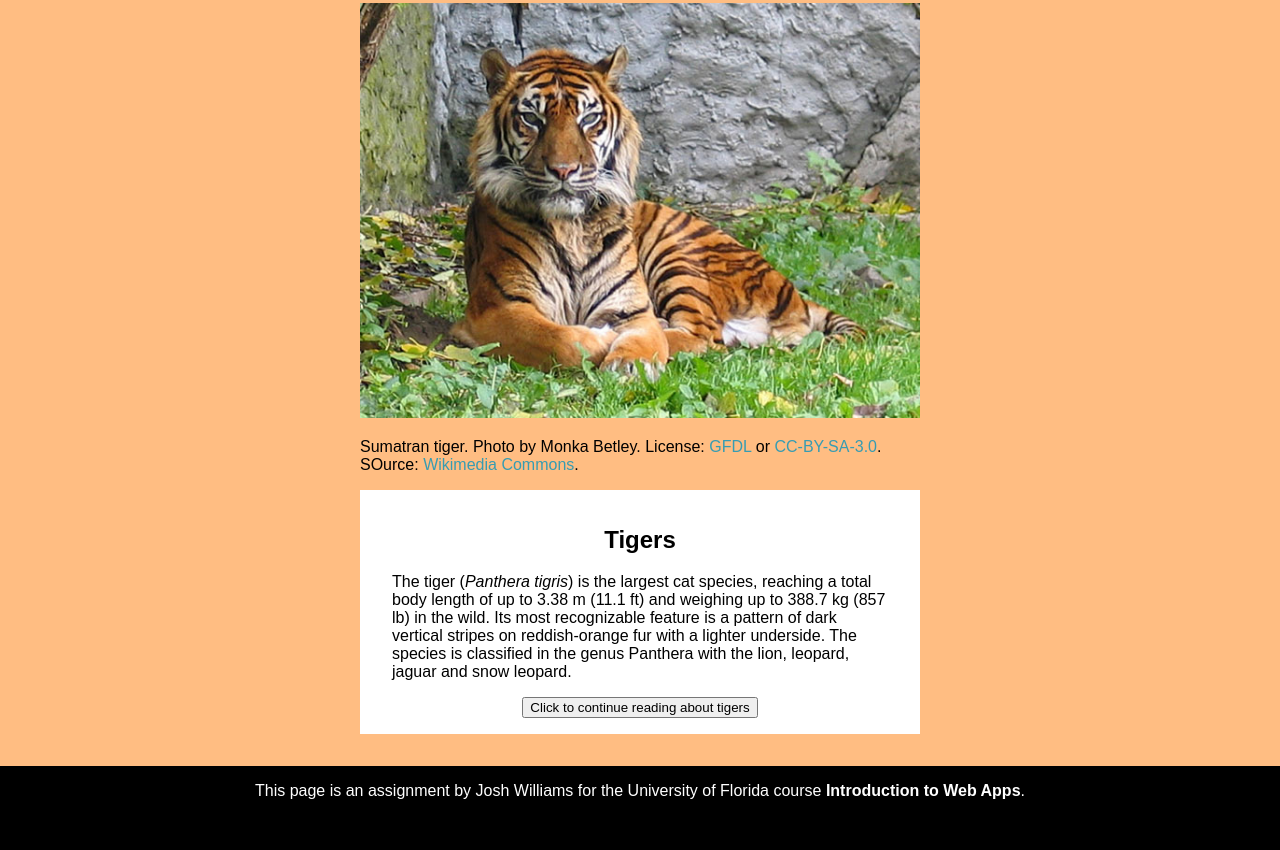
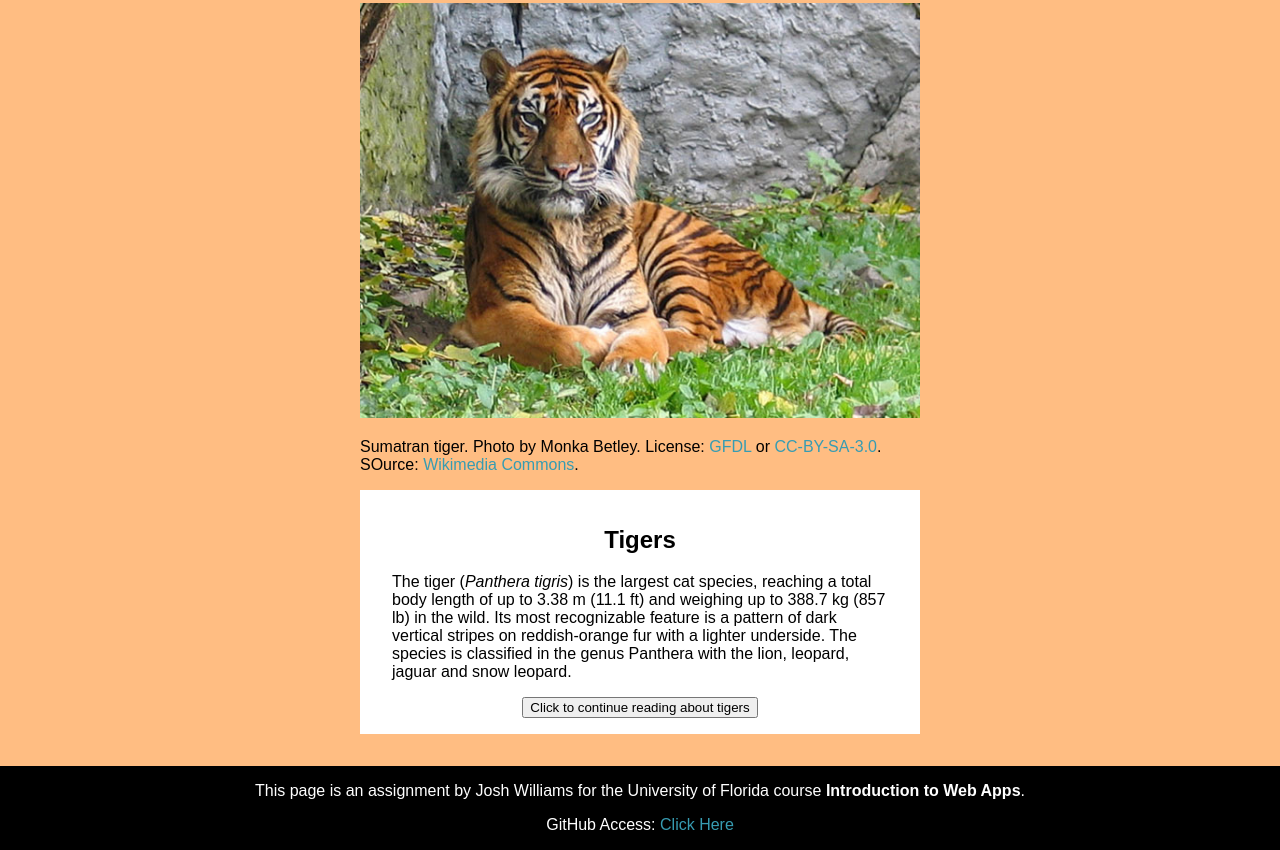
Before and after one commit to JoshWilliams14/jwilliams-js2, a plain HTML site: page index.html in a window 1280 px wide. Shown: the part 1884-2734 px from the top of the page. Before the commit the page ends 2700 px from the top, so only its background shows below. Drawn offline with Linux system fonts and the light colour scheme.

Commit message:
Update HTML

```diff
--- a/index.html
+++ b/index.html
@@ -111,6 +111,7 @@
 
 <footer>
 	<p>This page is an assignment by Josh Williams for the University of Florida course <b>Introduction to Web Apps</b>.</p>
+	<p>GitHub Access: <a href="https://github.com/JoshWilliams14/jwilliams-js2">Click Here</a></p>
 </footer>
 
 <script src = "js/main.js"></script>
```
